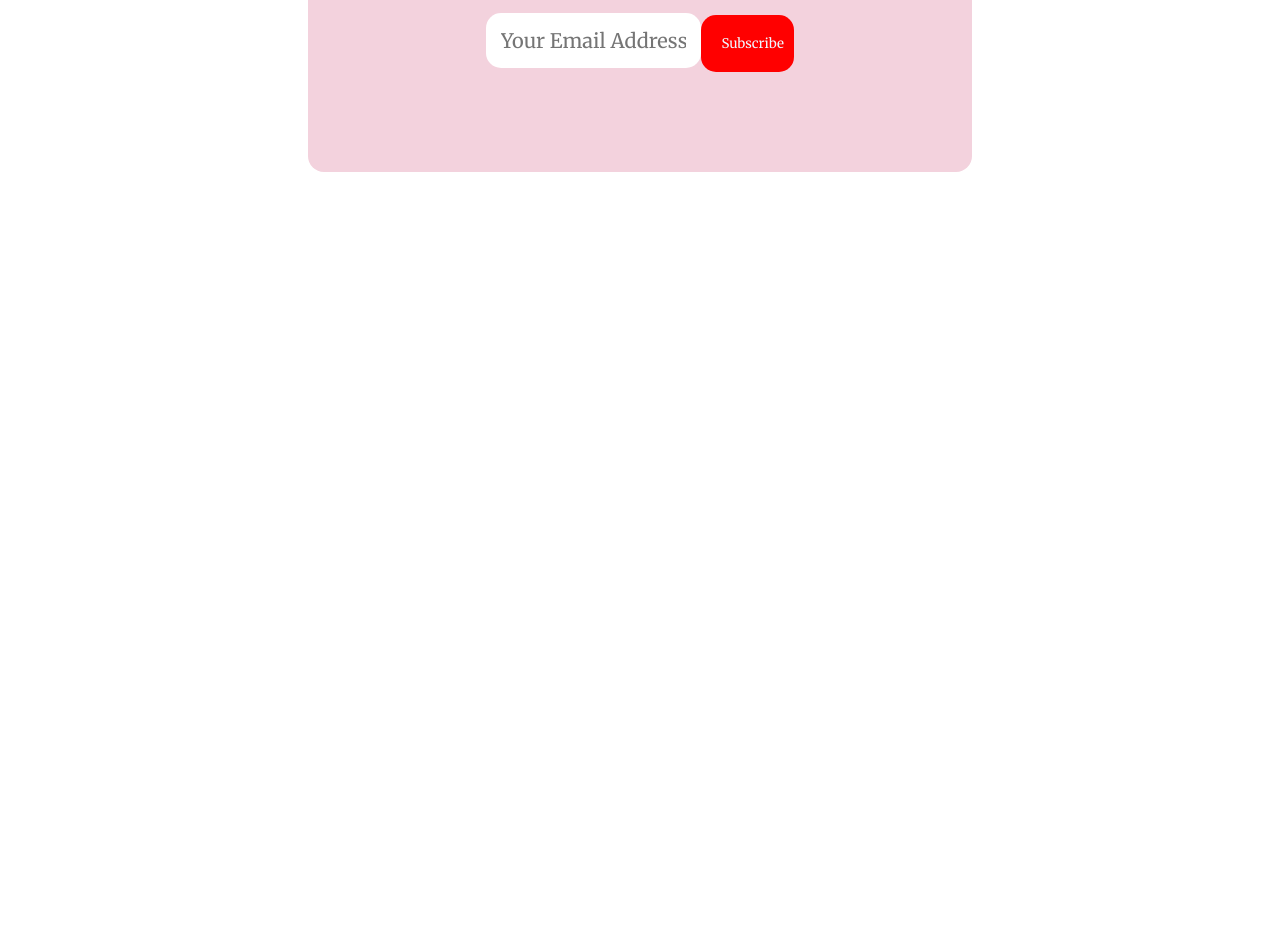
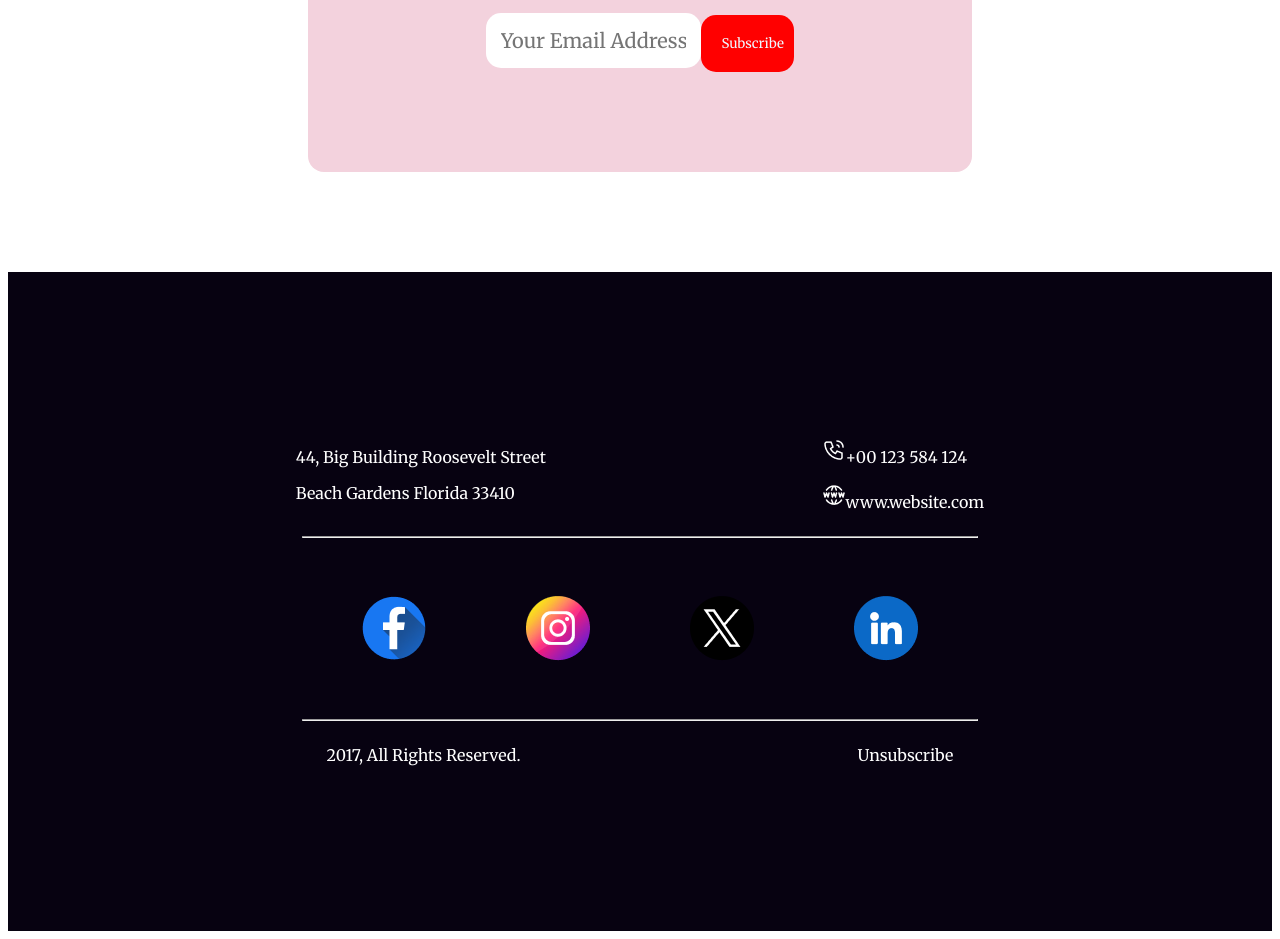
Before and after one commit to BotRazor/b9-a1-ph, a plain HTML site: page index.html in a window 1280 px wide. Shown: the part 7374-8313 px from the top of the page. Before the commit the page ends 7646 px from the top, so only its background shows below. Drawn offline with Linux system fonts and the light colour scheme.

Commit message:
footer added

```diff
--- a/index.html
+++ b/index.html
@@ -121,7 +121,33 @@
     </section>
 
   </main>
-  <footer></footer>
+  <footer>
+    <section class="footer-banner">
+      <div class="footer-info">
+        <div>
+          <p style="color: rgb(255, 255, 255);">44, Big Building Roosevelt Street
+          </p>
+          <p style="color: rgb(255, 255, 255);">Beach Gardens Florida 33410</p>
+        </div>
+        <div>
+          <p style="color: rgb(255, 255, 255);"> <span><img src="resources/Call.png" alt=""></span>+00 123 584 124</p>
+          <p style="color: rgb(255, 255, 255);"><span><img src="resources/Website.png" alt="">www.website.com</p>
+        </div>
+      </div>
+      <hr style="width: 70%; color: rgba(255, 255, 255, 0.15);">
+      <div class="social-media">
+        <img src="resources/Facebook.png" alt="" />
+        <img src="resources/Instagram.png" alt="">
+        <img src="resources/Twitter.png" alt="">
+        <img src="resources/Linkedin.png" alt="">
+      </div>
+      <hr style="width: 70%; color: rgba(255, 255, 255, 0.15);">
+      <div class="copyrights">
+        <p style="color: rgb(255, 255, 255);"> 2017, All Rights Reserved.</p>
+        <p style="color: rgb(255, 255, 255);">Unsubscribe</p>
+      </div>
+    </section>
+  </footer>
 </body>
 
 </html>
--- a/styles.css
+++ b/styles.css
@@ -126,7 +126,7 @@
   margin: 32px;
 }
 /* newsletter portion  */
-.newsletter-container{
+.newsletter-container {
   background: rgb(243, 210, 221);
   margin: 100px 300px;
   justify-content: center;
@@ -134,3 +134,25 @@
   padding: 100px;
   border-radius: 16px;
 }
+
+/* footer portion  */
+.footer-banner {
+  background: rgb(7, 2, 17);
+  padding: 150px;
+}
+.footer-info {
+  display: flex;
+  justify-content: space-around;
+  align-items: center;
+}
+.social-media {
+  display: flex;
+  justify-content: center;
+}
+.social-media img {
+  padding: 50px;
+}
+.copyrights {
+  display: flex;
+  justify-content: space-around;
+}
```
